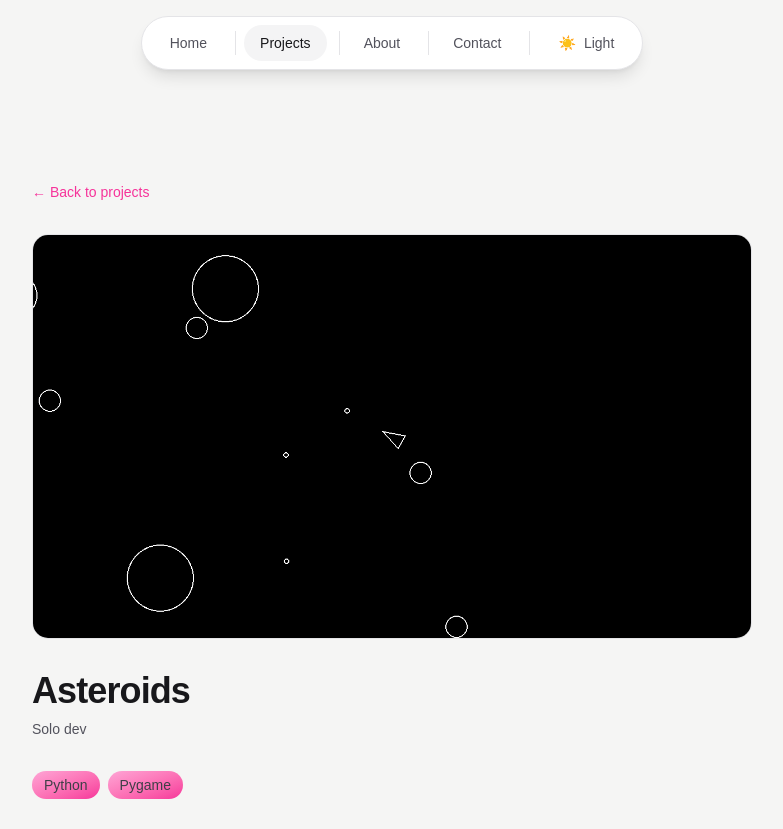
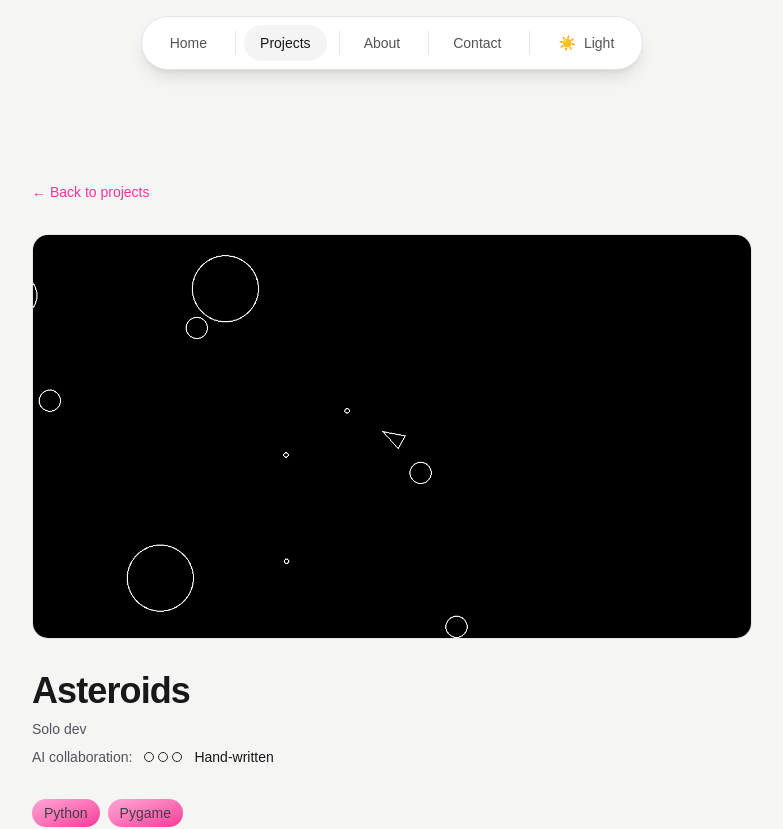
Before and after one commit to DaltonDayton/daltondayton, a React (Vite) app: page /projects/asteroids in a window 1280 px wide. Shown: the top 829 px of the page, without its empty margins (248-1031 px from the left). Built offline with nearby package versions, Linux system fonts and the light colour scheme.

Commit message:
add ai usage meter

```diff
--- /dev/null
+++ b/src/components/AiUsageMeter.tsx
@@ -0,0 +1,50 @@
+const LEVELS = [
+  {
+    label: "Hand-written",
+    description: "No AI involvement.",
+  },
+  {
+    label: "AI-assisted",
+    description: "Autocomplete and lookup level; all design and code mine.",
+  },
+  {
+    label: "AI pair-programmed",
+    description: "I drove architecture and review; AI wrote significant code.",
+  },
+  {
+    label: "Vibecoded",
+    description: "I described what I wanted and steered; AI built it.",
+  },
+];
+
+const AiUsageMeter = ({ level }: { level: 0 | 1 | 2 | 3 }) => {
+  const { label, description } = LEVELS[level];
+
+  return (
+    <div
+      className="flex items-center gap-3 text-sm text-secondary"
+      title={description}
+    >
+      <span>AI collaboration:</span>
+      <span className="flex items-center gap-1">
+        {[0, 1, 2].map((index) => (
+          <span
+            key={index}
+            className="h-2.5 w-2.5 rounded-full border"
+            style={
+              index < level
+                ? {
+                    backgroundColor: "var(--color-accent)",
+                    borderColor: "var(--color-accent)",
+                  }
+                : { borderColor: "var(--border-secondary)" }
+            }
+          />
+        ))}
+      </span>
+      <span className="font-medium text-primary">{label}</span>
+    </div>
+  );
+};
+
+export default AiUsageMeter;
--- a/src/data.ts
+++ b/src/data.ts
@@ -3,6 +3,7 @@ import type { Project } from "./types";
 export const PROJECTS: Project[] = [
   {
     slug: "quill",
+    aiUsage: 2,
     name: "Quill",
     summary:
       "A declarative dotfiles and machine-setup tool written in Go. TOML modules describe packages, config symlinks, and services; host profiles apply them across Arch Linux and WSL through a Bubble Tea TUI that installs everything from a single bootstrap script.",
@@ -20,6 +21,7 @@ export const PROJECTS: Project[] = [
   },
   {
     slug: "react-portfolio",
+    aiUsage: 1,
     name: "React Portfolio",
     summary: "The portfolio you're currently viewing.",
     description: [
@@ -37,6 +39,7 @@ export const PROJECTS: Project[] = [
   },
   {
     slug: "pomera-pomodoro-timer",
+    aiUsage: 3,
     name: "Pomera",
     summary:
       "A cross-platform Pomodoro timer built with Flutter. Configurable work and break intervals, audio and system notifications, a wakelock to keep the screen alive, and a circular countdown display.",
@@ -53,6 +56,7 @@ export const PROJECTS: Project[] = [
   },
   {
     slug: "asteroids",
+    aiUsage: 0,
     name: "Asteroids",
     summary:
       "A clone of the classic Asteroids arcade game written in Python with Pygame. Control a spaceship to move and shoot, destroying asteroids to survive as long as possible.",
--- a/src/pages/ProjectDetail.tsx
+++ b/src/pages/ProjectDetail.tsx
@@ -1,6 +1,7 @@
 import { Link, useParams } from "react-router-dom";
 import { PROJECTS } from "../data";
 import usePageTitle from "../hooks/usePageTitle";
+import AiUsageMeter from "../components/AiUsageMeter";
 
 const ProjectDetailPage = () => {
   const { slug } = useParams();
@@ -56,6 +57,9 @@ const ProjectDetailPage = () => {
             {project.name}
           </h1>
           <p className="text-sm text-secondary">{project.role}</p>
+          {project.aiUsage !== undefined && (
+            <AiUsageMeter level={project.aiUsage} />
+          )}
         </div>
 
         <div className="flex flex-wrap gap-2">
--- a/src/types.ts
+++ b/src/types.ts
@@ -3,6 +3,7 @@ export interface Project {
   name: string;
   summary: string;
   description?: string[];
+  aiUsage?: 0 | 1 | 2 | 3;
   image?: string;
   tech: string[];
   role: string;
```
